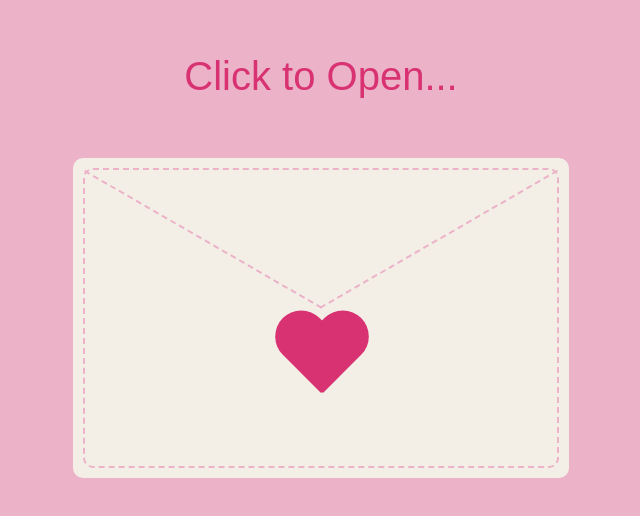
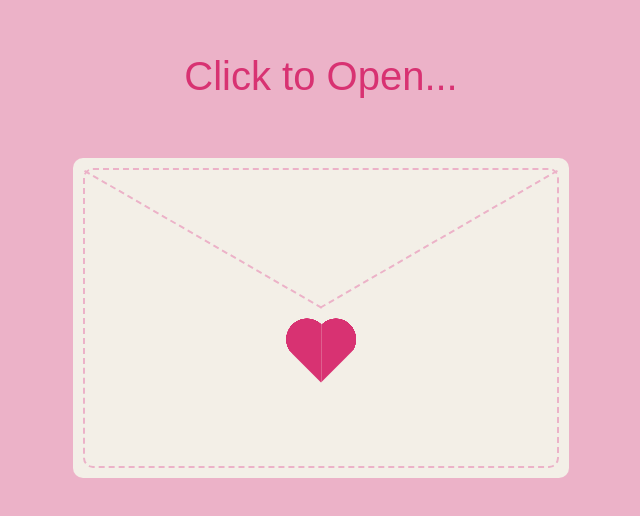
Before and after one commit to SheizahJ/Valentines, a Next.js app: page / in a window 1280 px wide. Shown: the part 110-626 px from the top of the page, without its empty margins (319-959 px from the left). Built offline with nearby package versions, Linux system fonts and the light colour scheme; a web font is replaced by a local one.

Commit message:
Added flip animation to envelope

```diff
--- a/app/layouts/letter.tsx
+++ b/app/layouts/letter.tsx
@@ -4,7 +4,24 @@ export default function Letter() {
         <div className="content">
             <h1>Some Title Here</h1>
             <hr />
-            <h3>Some Text Here</h3>
+            <p className="text-center">
+                Lorem ipsum, dolor sit amet consectetur adipisicing elit. Aut corporis necessitatibus perferendis suscipit velit cupiditate vitae laboriosam et animi voluptatibus beatae laborum magni voluptatem, sunt commodi vel nihil repudiandae quasi.
+            </p>
+            <p className="text-center">
+                Lorem ipsum, dolor sit amet consectetur adipisicing elit. Aut corporis necessitatibus perferendis suscipit velit cupiditate vitae laboriosam et animi voluptatibus beatae laborum magni voluptatem, sunt commodi vel nihil repudiandae quasi.
+            </p>
+            <p className="text-center">
+                Lorem ipsum, dolor sit amet consectetur adipisicing elit. Aut corporis necessitatibus perferendis suscipit velit cupiditate vitae laboriosam et animi voluptatibus beatae laborum magni voluptatem, sunt commodi vel nihil repudiandae quasi.
+            </p>
+            <p className="text-center">
+                Lorem ipsum, dolor sit amet consectetur adipisicing elit. Aut corporis necessitatibus perferendis suscipit velit cupiditate vitae laboriosam et animi voluptatibus beatae laborum magni voluptatem, sunt commodi vel nihil repudiandae quasi.
+            </p>
+            <p className="text-center">
+                Lorem ipsum, dolor sit amet consectetur adipisicing elit. Aut corporis necessitatibus perferendis suscipit velit cupiditate vitae laboriosam et animi voluptatibus beatae laborum magni voluptatem, sunt commodi vel nihil repudiandae quasi.
+            </p>
+            <p className="text-center font-weight-bold">
+                Some Question Here?
+            </p>
         </div>
     );
 }
--- a/app/page.tsx
+++ b/app/page.tsx
@@ -6,14 +6,19 @@ import Letter from "./layouts/letter";
 export default function Home() {
   const [opened, setOpened] = useState(false);
   const [showLetter, setShowLetter] = useState(false);
+  const [doneSpinning, setDoneSpinning] = useState(false);
 
   const handleBoxClick = () => {
-    if (!opened) {
-      setOpened(true);
+    if (opened) return;
+
+    setOpened(true);
+    setTimeout(() => {
+      setShowLetter(true);
+
       setTimeout(() => {
-        setShowLetter(true);
-      }, 400);
-    }
+        setDoneSpinning(true);
+      }, 370);
+    }, 400);
   };
 
   return (
@@ -22,7 +27,7 @@ export default function Home() {
         <h1>Click to Open...</h1>
       )}
 
-      <div className={`box${opened ? " opened" : ""}`} onClick={handleBoxClick} style={{ cursor: "pointer" }}>
+      <div className={`box${opened ? " opened" : ""}${doneSpinning ? " done-spinning" : ""}`} onClick={handleBoxClick}>
         {showLetter ? (
           <Letter />
         ) : (
--- a/app/styles/globals.css
+++ b/app/styles/globals.css
@@ -1,4 +1,4 @@
-@keyframes spinY {
+@keyframes flipY {
   0% {
     transform: rotateY(0deg);
   }
@@ -76,14 +76,17 @@ h1 {
   background-color: var(--foreground);
   padding: 10px;
   cursor: pointer;
-  transition: transform 0.6s cubic-bezier(.68,-0.55,.27,1.55);
+  transition: transform 0.8s cubic-bezier(.68,-0.55,.27,1.55);
   perspective: 800px;
 }
 
 .box.opened {
-  animation: spinY 0.8s cubic-bezier(.68,-0.55,.27,1.55);
+  animation: flipY 0.8s cubic-bezier(.68,-0.55,.27,1.55);
 }
 
+.box.opened .content, .done-spinning {
+  transform: rotateY(180deg);
+}
 
 .content {
   flex: 1;
@@ -100,6 +103,15 @@ h1 {
 /* EXTRA */
 .envelope {
   position: relative;
+}
+
+/* Position the heart at the tip of the envelope's fold */
+.envelope .heart {
+  position: absolute;
+  left: 50%;
+  top: 50%; /* adjust as needed to match the fold intersection */
+  transform: translateX(-50%);
+  margin-top: 0;
 }
 
 .envelope::after {
@@ -132,31 +144,10 @@ h1 {
 
 /* Source: https://stackoverflow.com/questions/17386168/how-to-create-a-heart-shape-using-css */
 .heart {
-  position: relative;
-  width: 100px;
-  height: 90px;
-  margin-top: 80px;
+  display: inline-block;
+  width: 15%;
+  aspect-ratio: 1;
+  border-image: radial-gradient(var(--color-first) 69%, #0000 70%) 84.5%/50%;
+  clip-path: polygon(-41% 0, 50% 91%, 141% 0);
   z-index: 3;
 }
-
-.heart::before, .heart::after {
-  content: "";
-  position: absolute;
-  top: 0;
-  width: 52px;
-  height: 80px;
-  border-radius: 50px 50px 0 0;
-  background: var(--color-first);
-}
-
-.heart::before {
-  left: 50px;
-  transform: rotate(-45deg);
-  transform-origin: 0 100%;
-}
-
-.heart::after {
-  left: 0;
-  transform: rotate(45deg);
-  transform-origin: 100% 100%;
-}
```
